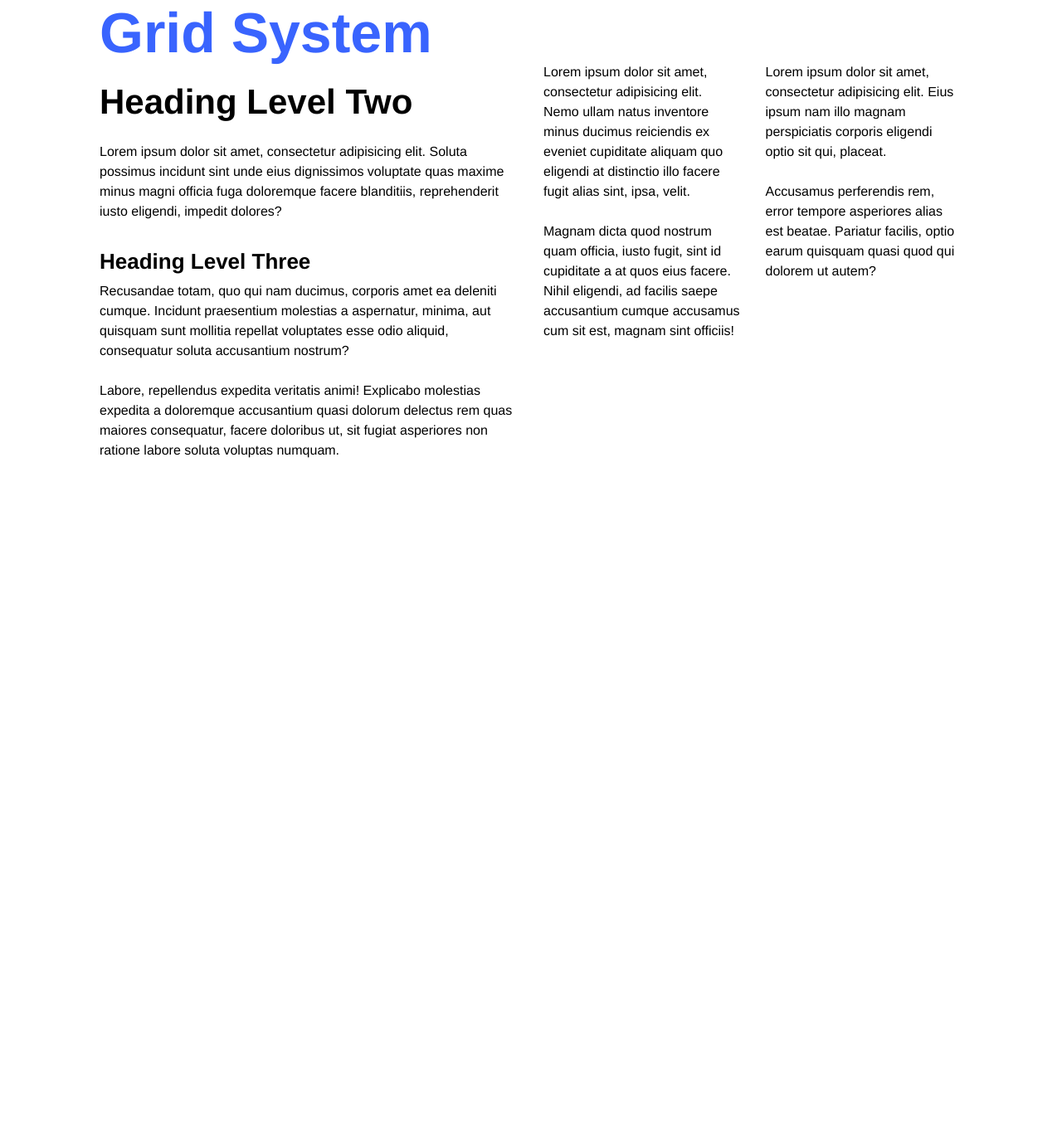
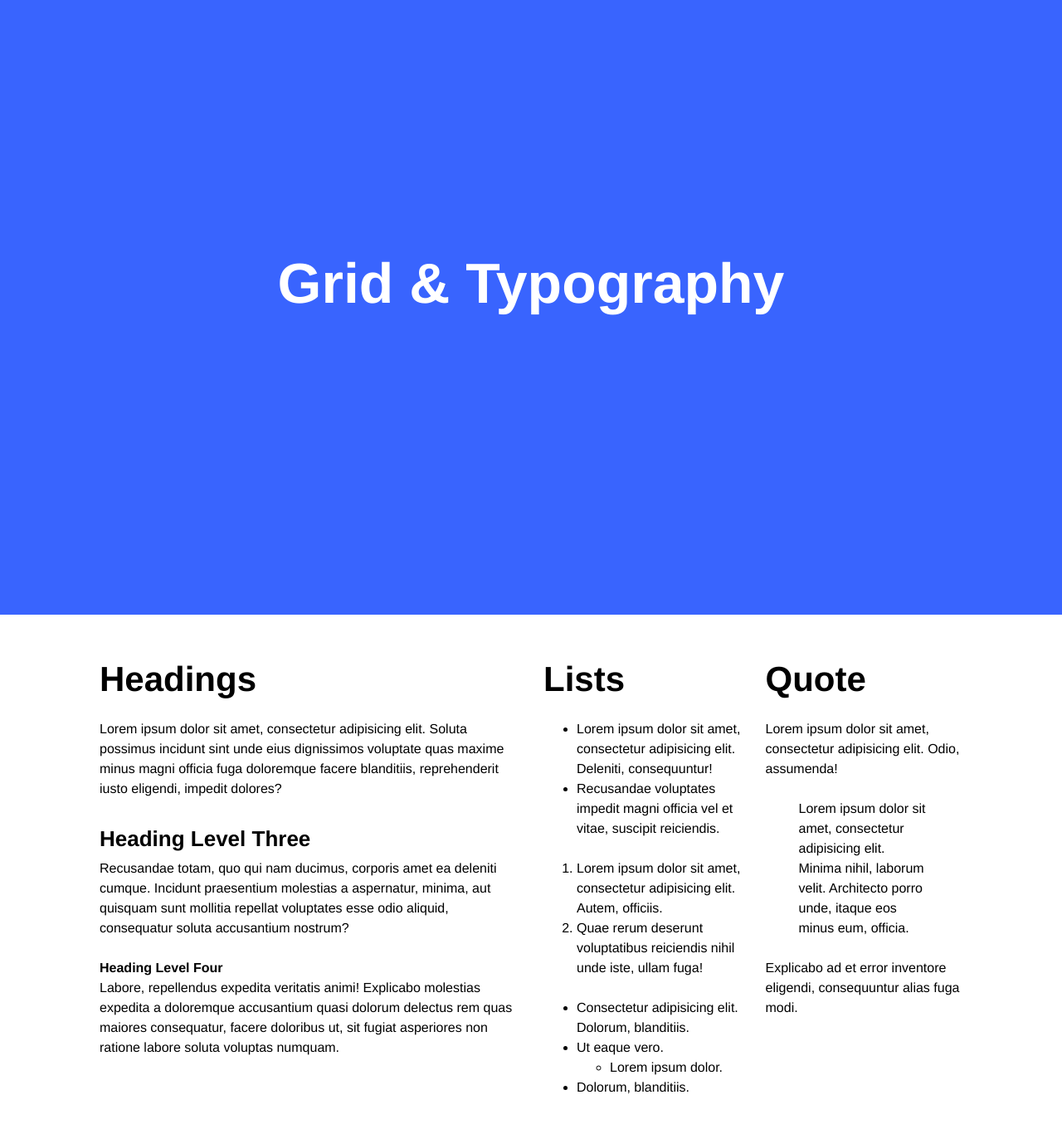
Before and after one commit to komolkin/grid, a plain HTML site: page index.html in a window 1280 px wide. Shown: the part 59-1414 px from the top of the page at 83% size. Before the commit the page ends 800 px from the top, so only its background shows below. Drawn offline with Linux system fonts and the light colour scheme.

Commit message:
added typography styles

```diff
--- a/css/grid.css
+++ b/css/grid.css
@@ -4,14 +4,7 @@ img { display: block; max-width: 100%; }
 .wrapper {
   max-width: 1100px;
   margin: 0 auto;
-  /*background: #e5e5e5;*/
   padding: 30px;
-}
-
-h1 {
-  color: #3964FE;
-  max-width: 1100px;
-  margin: 0 auto 20px;
 }
 
 .grid {
--- /dev/null
+++ b/css/main.css
@@ -0,0 +1,25 @@
+@import url("grid.css");
+@import url("typography.css");
+
+body {
+  margin: 0;
+}
+
+header {
+  background-image: url('');
+  background-size: cover;
+  background-color: #3964FE;
+
+  height: 100vh;
+  padding: 30px;
+
+  display: flex;
+  flex-direction: column;
+  justify-content: center;
+  align-items: center;
+}
+
+h1 {
+  color: #FFFFFF;
+  margin-top: 0 !important;
+}
--- a/index.html
+++ b/index.html
@@ -2,30 +2,51 @@
 <html>
   <head>
     <meta charset="utf-8">
-    <title>Grid System</title>
-    <link rel="stylesheet" href="css/grid.css">
-    <link rel="stylesheet" href="css/typography.css">
+    <title>Grid & Typography</title>
+    <link rel="stylesheet" href="css/main.css">
   </head>
   <body>
+    <header>
+      <h1>Grid & Typography</h1>
+    </header>
     <div class="wrapper">
       <div class="grid">
-        <div class="gridItem one-whole">
-          <h1>Grid System</h1>
-        </div>
         <div class="gridItem one-half tablet--one-whole">
-          <h2>Heading Level Two</h2>
+          <h2>Headings</h2>
           <p>Lorem ipsum dolor sit amet, consectetur adipisicing elit. Soluta possimus incidunt sint unde eius dignissimos voluptate quas maxime minus magni officia fuga doloremque facere blanditiis, reprehenderit iusto eligendi, impedit dolores?</p>
           <h3>Heading Level Three</h3>
           <p>Recusandae totam, quo qui nam ducimus, corporis amet ea deleniti cumque. Incidunt praesentium molestias a aspernatur, minima, aut quisquam sunt mollitia repellat voluptates esse odio aliquid, consequatur soluta accusantium nostrum?</p>
+          <h4>Heading Level Four</h4>
           <p>Labore, repellendus expedita veritatis animi! Explicabo molestias expedita a doloremque accusantium quasi dolorum delectus rem quas maiores consequatur, facere doloribus ut, sit fugiat asperiores non ratione labore soluta voluptas numquam.</p>
         </div>
         <div class="gridItem one-quarter tablet--one-half mobile--one-whole">
-          <p>Lorem ipsum dolor sit amet, consectetur adipisicing elit. Nemo ullam natus inventore minus ducimus reiciendis ex eveniet cupiditate aliquam quo eligendi at distinctio illo facere fugit alias sint, ipsa, velit.</p>
-          <p>Magnam dicta quod nostrum quam officia, iusto fugit, sint id cupiditate a at quos eius facere. Nihil eligendi, ad facilis saepe accusantium cumque accusamus cum sit est, magnam sint officiis!</p>
+          <h2>Lists</h2>
+          <ul>
+            <li>Lorem ipsum dolor sit amet, consectetur adipisicing elit. Deleniti, consequuntur!</li>
+            <li>Recusandae voluptates impedit magni officia vel et vitae, suscipit reiciendis.</li>
+          </ul>
+          <ol>
+            <li>Lorem ipsum dolor sit amet, consectetur adipisicing elit. Autem, officiis.</li>
+            <li>Quae rerum deserunt voluptatibus reiciendis nihil unde iste, ullam fuga!</li>
+          </ol>
+          <ul>
+            <li>Consectetur adipisicing elit. Dolorum, blanditiis.</li>
+            <li>
+              Ut eaque vero.
+              <ul>
+                <li>Lorem ipsum dolor.</li>
+              </ul>
+            </li>
+            <li>Dolorum, blanditiis.</li>
+          </ul>
         </div>
         <div class="gridItem one-quarter tablet--one-half mobile--one-whole">
-          <p>Lorem ipsum dolor sit amet, consectetur adipisicing elit. Eius ipsum nam illo magnam perspiciatis corporis eligendi optio sit qui, placeat.</p>
-          <p>Accusamus perferendis rem, error tempore asperiores alias est beatae. Pariatur facilis, optio earum quisquam quasi quod qui dolorem ut autem?</p>
+          <h2>Quote</h2>
+          <p>Lorem ipsum dolor sit amet, consectetur adipisicing elit. Odio, assumenda!</p>
+          <blockquote cite="http://">
+            Lorem ipsum dolor sit amet, consectetur adipisicing elit. Minima nihil, laborum velit. Architecto porro unde, itaque eos minus eum, officia.
+          </blockquote>
+          <p>Explicabo ad et error inventore eligendi, consequuntur alias fuga modi.</p>
         </div>
       </div>
     </div>
```
